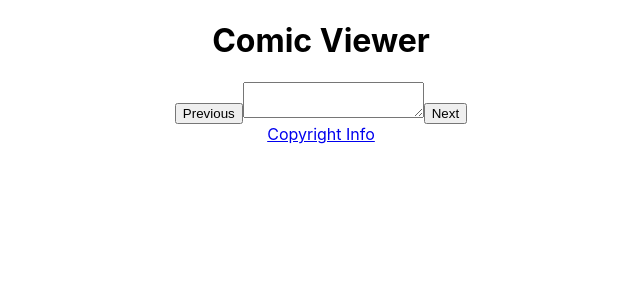
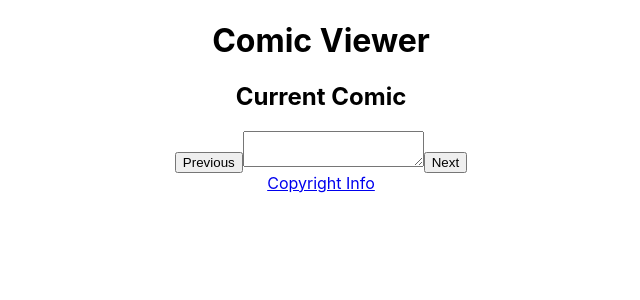
Before and after one commit to awd911/Tom-Milton-Xkcd-Project-3, a React (Create React App) app: page / in a window 1280 px wide. Shown: the top 300 px of the page, without its empty margins (319-959 px from the left). Built offline with nearby package versions, Linux system fonts and the light colour scheme; no server answers.

Commit message:
added value to <h2> tag to "have content"
Headings must have content and the content must be accessible by a screen reade

```diff
--- a/src/App.js
+++ b/src/App.js
@@ -139,7 +139,7 @@ function App() {
   return (
     <div className="App">
       <h1>Comic Viewer</h1>
-      <h2></h2>
+      <h2>Current Comic</h2>
       <main></main>
 
       {/* Area for the comic number to appear */}
```
